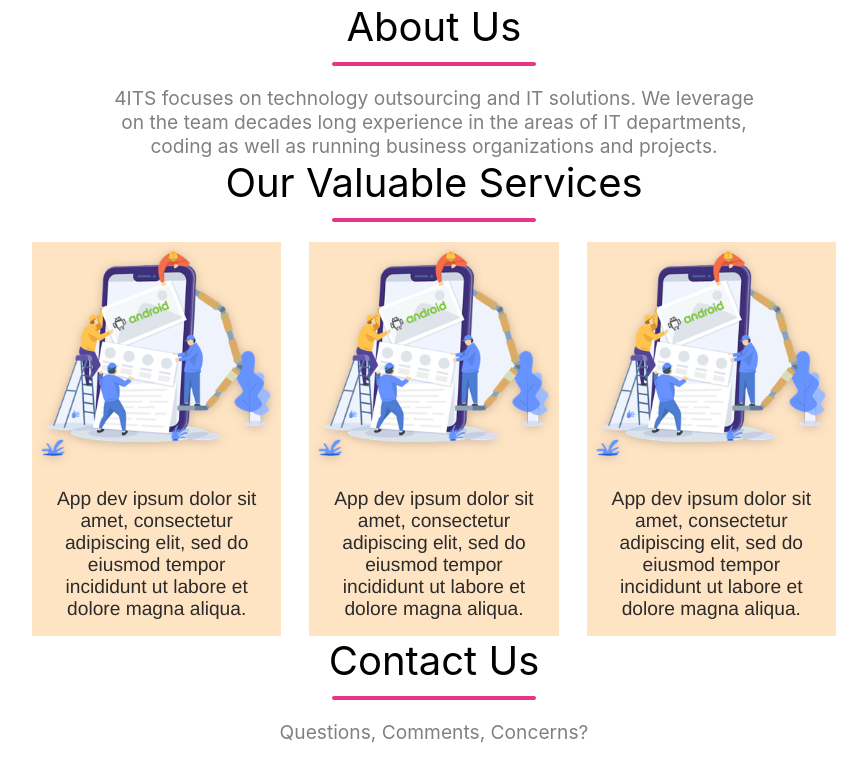
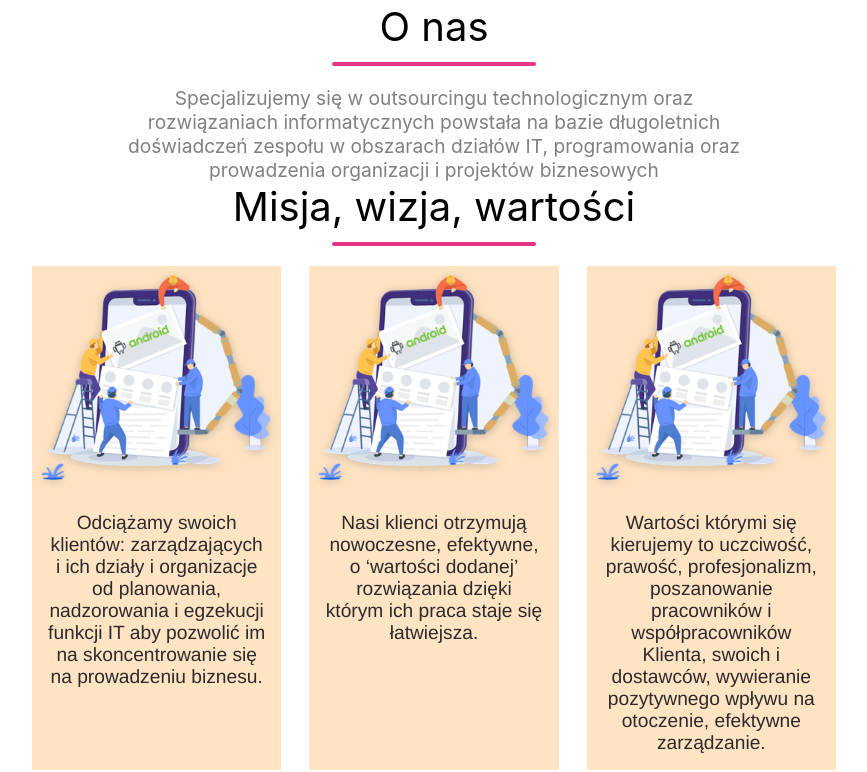
Before and after one commit to RTRealm/itconcierge, a React (Create React App) app: page / in a window 1280 px wide. Shown: the part 758-1530 px from the top of the page, without its empty margins (206-1073 px from the left). Built offline with nearby package versions, Linux system fonts and the light colour scheme.

Commit message:
working on layout from scratch..

```diff
--- a/src/App.js
+++ b/src/App.js
@@ -15,16 +15,16 @@ class App extends Component {
 					<Main />
 				</div>
 				<AboutUs
-					lorem='About Us'
-					bodylorem='4ITS focuses on technology outsourcing and IT solutions. We leverage on the team decades long experience in the areas of IT departments, coding as well as running business organizations and projects.'
+					lorem='O nas'
+					bodylorem='Specjalizujemy się w outsourcingu technologicznym oraz rozwiązaniach informatycznych powstała na bazie długoletnich doświadczeń zespołu w obszarach działów IT, programowania oraz prowadzenia organizacji i projektów biznesowych'
 				/>
-				<AboutUs lorem='Our Valuable Services' />
+				<AboutUs lorem='Misja, wizja, wartości' />
 				<div className='services'>
-					<Service />
-					<Service />
-					<Service />
+					<Service bodylorem='Odciążamy swoich klientów: zarządzających i ich działy i organizacje od planowania, nadzorowania i egzekucji funkcji IT aby pozwolić im na skoncentrowanie się na prowadzeniu biznesu.' />
+					<Service bodylorem='Nasi klienci otrzymują nowoczesne, efektywne, o ‘wartości dodanej’ rozwiązania dzięki którym ich praca staje się łatwiejsza.' />
+					<Service bodylorem='Wartości którymi się kierujemy to uczciwość, prawość, profesjonalizm, poszanowanie pracowników i współpracowników Klienta, swoich i dostawców, wywieranie pozytywnego wpływu na otoczenie, efektywne zarządzanie.' />
 				</div>
-				<AboutUs lorem='Contact Us' bodylorem='Questions, Comments, Concerns?' />
+				<AboutUs lorem='Skontaktuj się z nami' bodylorem='Pytania, Komentarze, Problemy?' />
 			</div>
 		);
 	}
--- a/src/components/service/Service.js
+++ b/src/components/service/Service.js
@@ -2,13 +2,12 @@ import React from 'react';
 import './Service.css';
 import bitmap from '../../img/website-bitmap.png';
 
-export default function Service() {
+export default function Service(props) {
 	return (
 		<div className='service'>
 			<img alt='imageService' src={bitmap} className='bitmap' />
 			<div className='bodyText'>
-				App dev ipsum dolor sit amet, consectetur adipiscing elit, sed do eiusmod tempor incididunt
-				ut labore et dolore magna aliqua.
+				<p>{props.bodylorem}</p>
 			</div>
 		</div>
 	);
```
